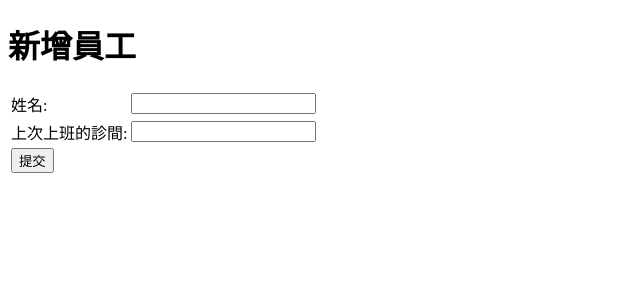
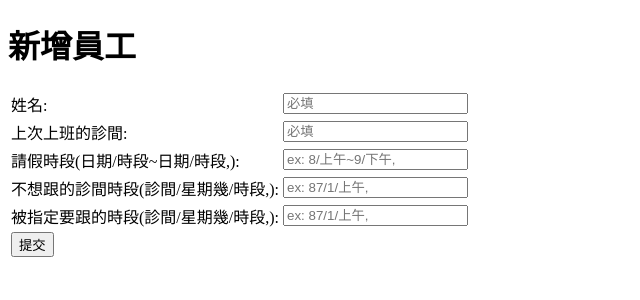
Before and after one commit to weiso131/Scheduling_system, a Flask app: page /add_employee in a window 1280 px wide. Shown: the top 300 px of the page, without its empty margins (0-640 px from the left). Run offline with Flask 3, Linux system fonts and the light colour scheme.

Commit message:
Implement hate_periods, bind_periods, personal_leave input 1. Warning: Still don't have format check in front end

```diff
--- a/src/app.py
+++ b/src/app.py
@@ -1,7 +1,11 @@
 from datetime import datetime, date
+import calendar
 
-from flask import Flask, request, jsonify, redirect, url_for, render_template
+from flask import Flask, request, redirect, url_for, render_template
+
+
 from scheduling import *
+from tool import *
 
 DEPARTMNT = 0
 EMPLOYEE = 1
@@ -9,8 +13,9 @@ EMPLOYEE = 1
 year = -1
 month = 7
 start_day = 1
+day_nums = 31
 
-format = SchedualFormat(day_nums=31, period=2, start_day=start_day)
+format = SchedualFormat(day_nums=day_nums, period=2, start_day=start_day)
 format.set_manpower_in_week(week_day=6, manpower=0, period=[1])
 format.set_manpower_in_week(week_day=7, manpower=0, period=[0, 1])
 
@@ -22,7 +27,7 @@ app = Flask(__name__)
 
 @app.route('/', methods=['GET', 'POST'])
 def home():
-    global year, month, start_day
+    global year, month, start_day, day_nums
     if request.method == 'GET':
         now = datetime.now()
         return render_template('home.html', \
@@ -33,7 +38,7 @@ def home():
 
         specific_day = date(year, month, 1)
         start_day = (specific_day.weekday() + 1 ) % 7
-
+        day_nums = calendar.monthrange(year, month)[1]
 
         return redirect(url_for('show_status'))
 
@@ -60,12 +65,24 @@ def delete(target_class, id):
 
 @app.route('/add_employee', methods=['GET', 'POST'])
 def add_employee():
+    global year, month, day_nums
     if request.method == 'GET':
-        return render_template('employee_form.html')
+        return render_template('employee_form.html', year=year, month=month, dates=list(range(1, day_nums + 1)))
     else:
         name = request.form['name']
         last_room = request.form['last_working_room']
-        my_schedual.employees.append(Employee(name, last_room, format))
+        hate_periods = get_period(request.form['hate_period'])
+        bind_periods = get_period(request.form['bind_period'])
+        personal_leave = get_personal_leave(request.form['personal_leave'])
+
+        if type(hate_periods) is str or type(bind_periods) is str or type(personal_leave) is str:
+            return render_template('employee_form.html', year=year, month=month, dates=list(range(1, day_nums + 1)))
+
+        new_employee = Employee(name, last_room, format, bind_period=bind_periods, hate_period=hate_periods)
+        for pl in personal_leave:
+            new_employee.set_rest_period(pl)
+        my_schedual.employees.append(new_employee)
+
         return redirect(url_for('show_status'))
 
 
--- a/src/templates/employee_form.html
+++ b/src/templates/employee_form.html
@@ -13,11 +13,23 @@
             <tbody>
                 <tr>
                     <td><label for="name">姓名:</label></td>
-                    <td><input type="text" id="name" name="name" required></td>
+                    <td><input type="text" id="name" name="name" placeholder="必填" required></td>
                 </tr>
                 <tr>
                     <td><label for="last_working_room">上次上班的診間:</label></td>
-                    <td><input type="text" id="last_working_room" name="last_working_room" required></td>
+                    <td><input type="text" id="last_working_room" name="last_working_room" placeholder="必填" required></td>
+                </tr>
+                <tr>
+                    <td><label for="personal_leave">請假時段(日期/時段~日期/時段,):</label></td>
+                    <td><input type="text" id="personal_leave" name="personal_leave" placeholder="ex: 8/上午~9/下午," ></td>
+                </tr>
+                <tr>
+                    <td><label for="hate_period">不想跟的診間時段(診間/星期幾/時段,):</label></td>
+                    <td><input type="text" id="hate_period" name="hate_period" placeholder="ex: 87/1/上午,"></td>
+                </tr>
+                <tr>
+                    <td><label for="bind_period">被指定要跟的時段(診間/星期幾/時段,):</label></td>
+                    <td><input type="text" id="bind_period" name="bind_period" placeholder="ex: 87/1/上午,"></td>
                 </tr>
                 <tr>
                     <td colspan="2"><button type="submit">提交</button></td>
```
Also changed, not shown: src/scheduling/Human.py (+12 -0 lines), src/tool/get_token.py (+9 -1 lines), 1 other file.
